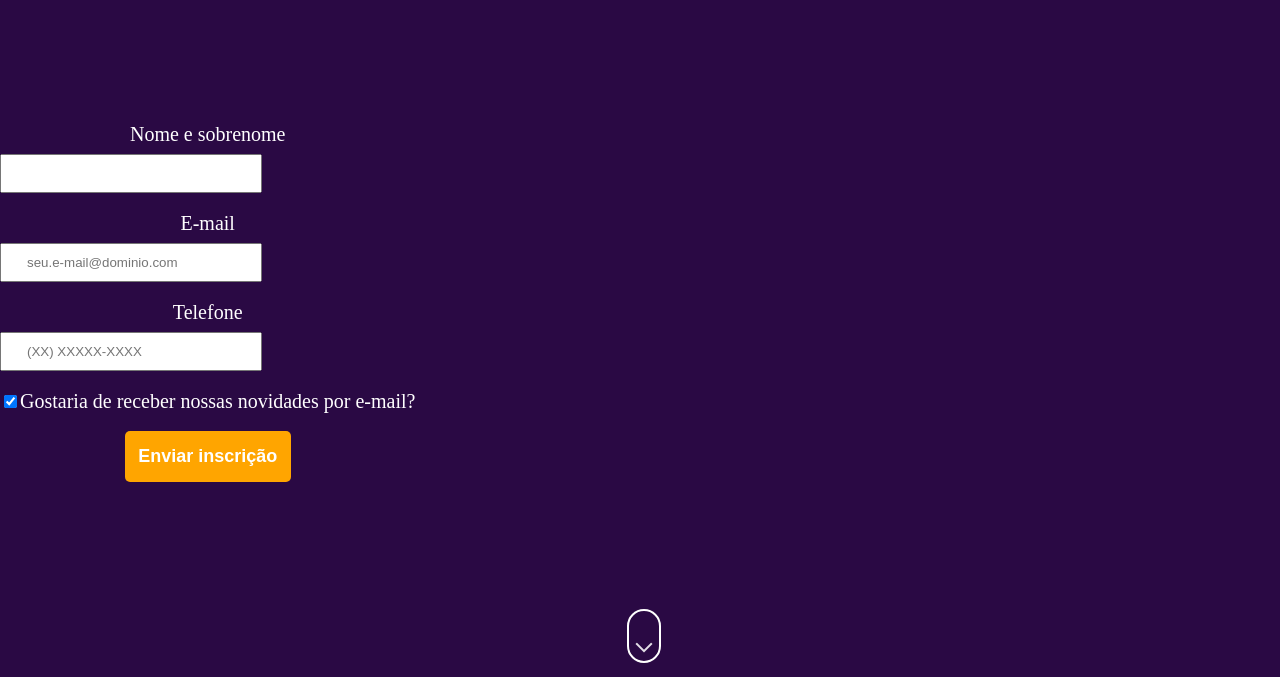
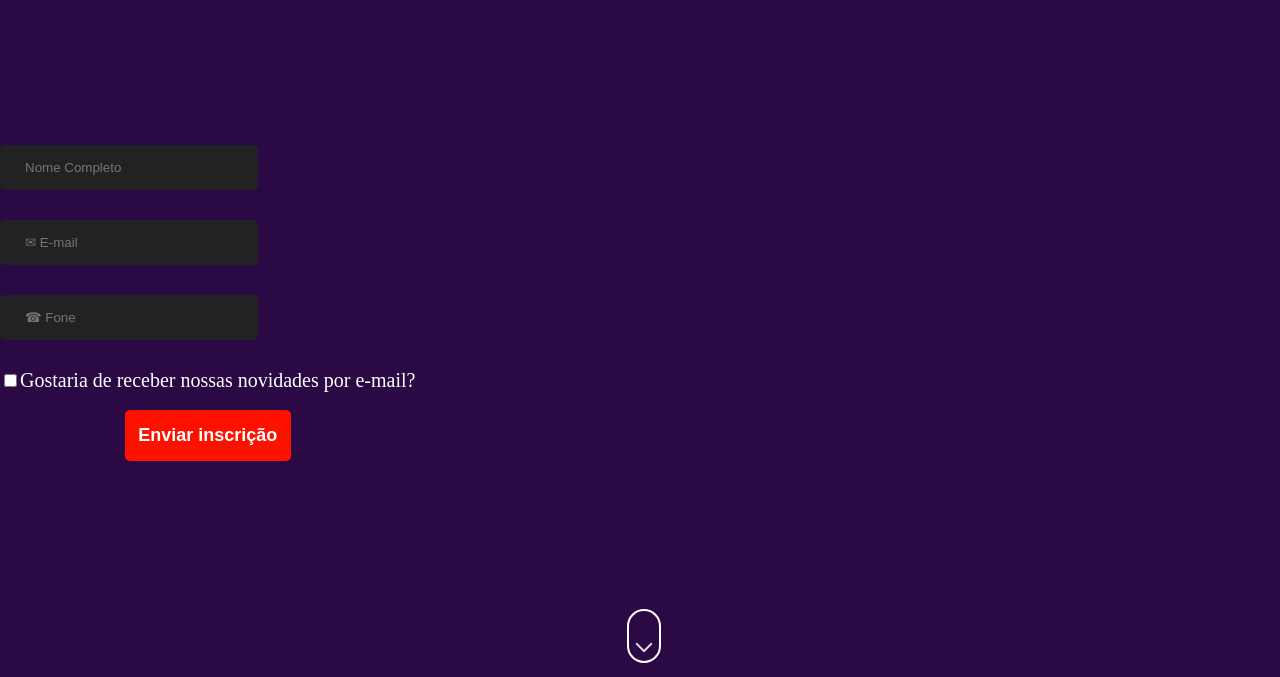
Before and after one commit to JPchiarentin/landdingPage-Squad5, a plain HTML site: page Index.html in a window 1280 px wide. Shown: the part 2572-3249 px from the top of the page. Drawn offline with Linux system fonts and the light colour scheme.

Commit message:
primeira atualização do form

```diff
--- a/Index.html
+++ b/Index.html
@@ -4,7 +4,6 @@
 	<meta charset="UTF-8">
 	<link rel="stylesheet" href="style.css">
 	<link rel="stylesheet" href="reset.css">
-	<link rel="preconnect" href="https://fonts.googleapis.com">
 	<script src="https://kit.fontawesome.com/bfb8753089.js" crossorigin="anonymous"></script>
 	<title>Razor Academy - AutoCad</title>
 </head>
@@ -67,16 +66,13 @@
 
 			<main>
 				<form>
-					<label for="nomesobrenome">Nome e sobrenome</label>
-					<input type="text" id="nomesobrenome" class="input-padrao" required>
+					<input type="text" id="nomesobrenome" class="input-padrao" required placeholder="Nome Completo">
 
-					<label for="email">E-mail</label>
-					<input type="email" id="email" class="input-padrao" required placeholder="seu.e-mail@dominio.com">
+					<input type="email" id="email" class="input-padrao" required placeholder="✉ E-mail">
 
-					<label for="telefone">Telefone</label>
-					<input type="tel" id="Telefone" class="input-padrao" required placeholder="(XX) XXXXX-XXXX">
+					<input type="tel" id="Telefone" class="input-padrao" required placeholder="☎ Fone">
 
-					<label class="checkbox"><input type="checkbox" checked>Gostaria de receber nossas novidades por e-mail?</label>
+					<label class="checkbox"><input class="caixa-selecionar" type="checkbox" />Gostaria de receber nossas novidades por e-mail?</label>
 
 					<input type="submit" value="Enviar inscrição" class="enviar">
 				</form>
@@ -93,7 +89,7 @@
 				<ul>
 					<li class="rodape"><img src="assets/logo_branca_sem_fundo.png"></li>
 					<li class="rodape">&copy; COPYRIGHT 2021 | Razor Academy | Todos os direitos reservados</li>
-					<li class="rodape"><a href="mailto:atendimento@razorcomputadores.com.br">atendimento@razorcomputadores.com.br</a></li>
+					<li class="rodape">atendimento@razorcomputadores.com.br</li>
 				</ul>
 			</div>
 		</footer>
--- a/style.css
+++ b/style.css
@@ -1,5 +1,4 @@
 html {
-    font-family: sans-serif;
     scroll-behavior: smooth;
 }
 nav {
@@ -86,11 +85,6 @@ nav {
     margin-left: 20px;
     margin-right: 20px;
 }
-
-.itens::before {
-    content: ""
-    }
-
 .informações {
     font-size: 30px;
     color: #fff;
@@ -251,6 +245,8 @@ nav {
         opacity: 0;
     }
 }
+
+
 form {
    font-weight: bold;
    color: white;
@@ -260,24 +256,29 @@ form label, form legend {
     display: block;
     font-size: 20px;
     margin: 0 0 10px;
-    color: white;
+    color: rgb(255, 255, 255);
 }
 
 .input-padrao {
-    display: block;
-    margin: 0 0 20px;
-    padding: 10px 25px;
+    display: flex;
+    margin: 0 0 30px;
+    padding: 15px 25px;
     width: 50%;
+    border: none;
+    border-radius: 5px;
+    background-color: rgb(34, 34, 34);
 }
 
 .checkbox {
     margin: 20px 0;
+    border: none;
+    border-radius: 5px;
 }
 
 .enviar {
     width: 40%;
     padding: 15px 0;
-    background-color: orange;
+    background-color: rgb(255, 17, 0);
     color: white;
     font-weight: bold;
     font-size: 18px;
@@ -288,7 +289,7 @@ form label, form legend {
 }
 
 .enviar:hover {
-    background-color: red;
+    background-color: rgb(99, 1, 1);
     transform: scale(1.05);
 }
 
```
